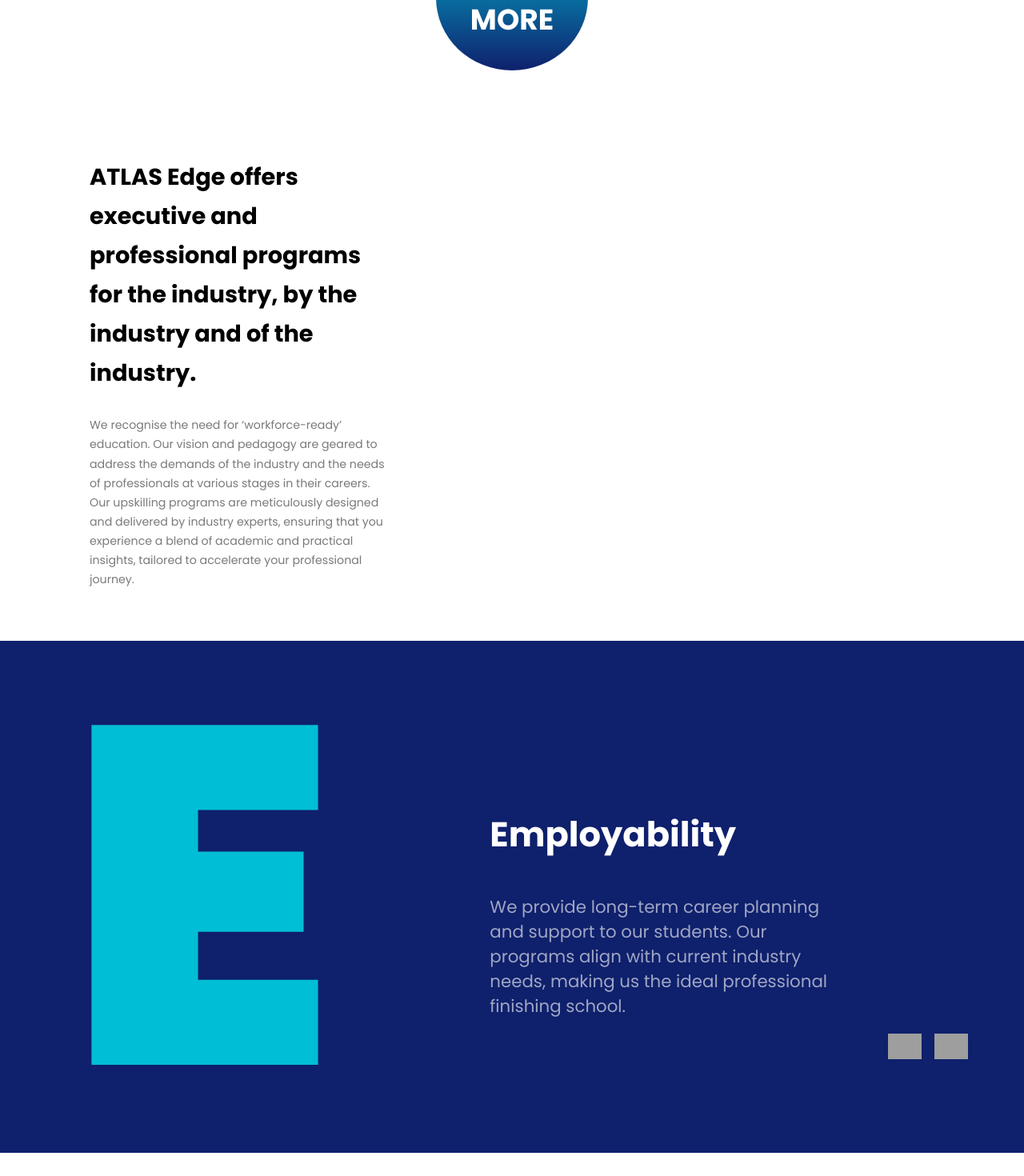
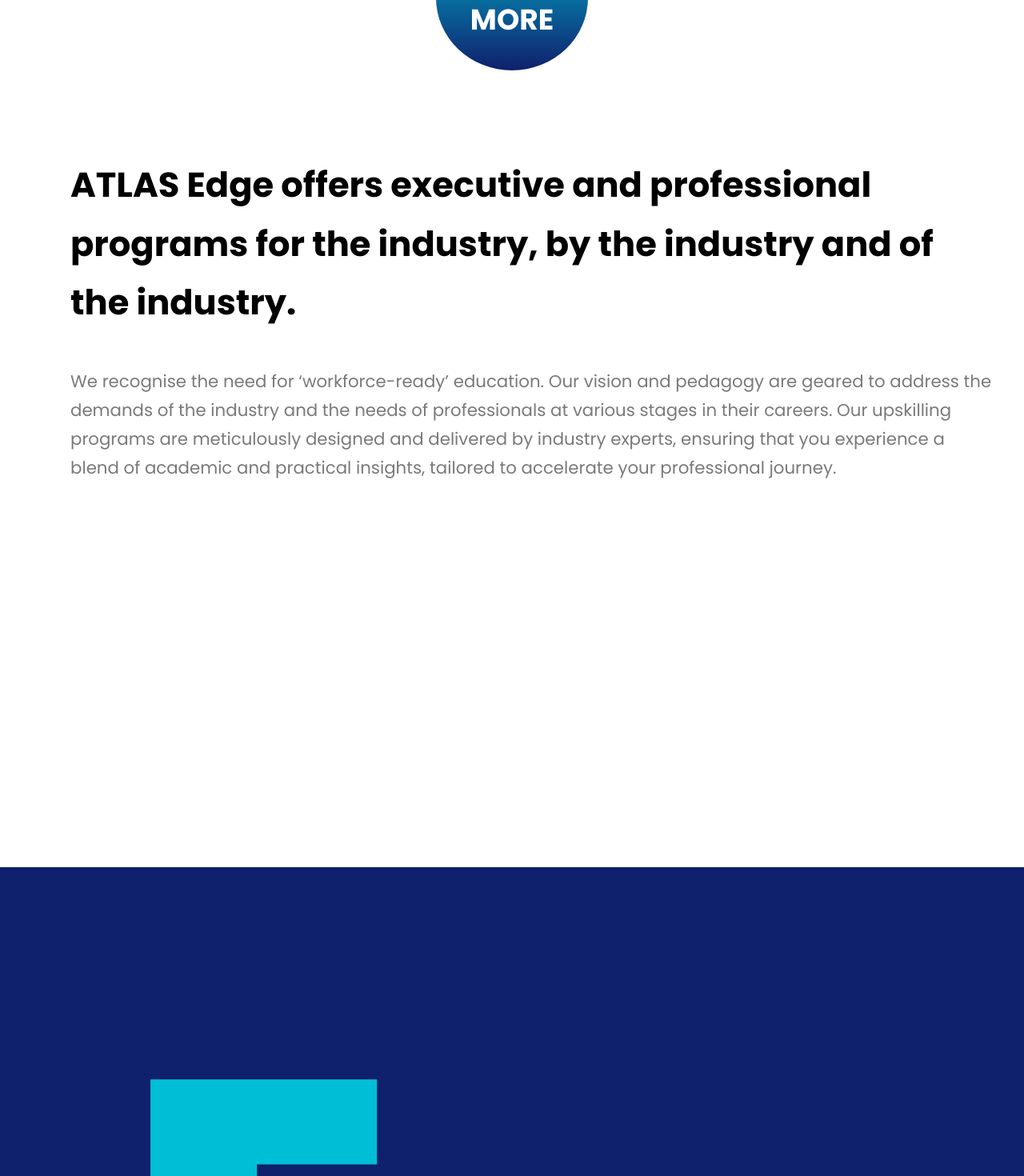
Before and after one commit to abhinaba900/atlas-edge-landing-page, a React (Create React App) app: page / in a window 1280 px wide. Shown: the part 580-2050 px from the top of the page at 80% size. Built offline with nearby package versions, Linux system fonts and the light colour scheme; grey boxes are pictures that could not be loaded.

Commit message:
commit 4

```diff
--- a/src/App.css
+++ b/src/App.css
@@ -1,4 +1,24 @@
 .App{
   width: 100%;
   height: 100%;
+  overflow-x: hidden;
 }
+
+
+@media all and (max-width: 52.75em) {
+
+  body{
+    overflow-x: hidden;
+  }
+
+}
+
+@media screen and (min-width:1024px) and (max-width:1366px) {
+
+  body{
+    overflow-x: hidden;
+  }
+
+
+
+}
--- a/src/component/AtlasEdgeOffer.css
+++ b/src/component/AtlasEdgeOffer.css
@@ -22,15 +22,18 @@
   width: 90%;
   margin: 0 auto;
   /* height: 28em; */
+  padding-right: 1em;
   margin-bottom: 1em;
 }
 
 .atlas-edge-offer-wrapper {
+  width: 100%;
+  height: auto;
   display: flex;
   justify-content: space-between;
   align-self: flex-start;
   align-items: center;
-  padding: 1em;
+  padding: 2em;
 }
 
 #atlas-edge-offer-wrapper {
@@ -88,8 +91,12 @@
 
 @media all and (max-width: 896px) {
   .atlas-edge-offer-wrapper{
-    width: 100%;
+    width: 88%;
     flex-direction: column;
+    overflow-x: hidden;
+    margin: 0;
+    padding: 0;
+    padding-left: 0.8em;
   }
   .atlas-edge-offer-content {
   width: 100%;
@@ -97,9 +104,10 @@
   margin: 0;
   padding: 0;
   line-height: 1.7;
+  margin-bottom: 1em;
 }
  #second-content{
-  width: 100%;
+  width: 90%;
   padding: 1em;
   margin: 0;
   padding: 0;
@@ -112,7 +120,7 @@
  }
 
   .atlas-edge-video-wrapper{
-    width: 100%;
+    width: 90%;
   }
   .common-section {
     width: 100%;
@@ -122,5 +130,72 @@
 }
 
 @media all and (max-width: 1280px) {
+  #atlas-edge-video-wrapper{
+    margin-top: 3em;
+    width: 100%;
+    padding: 1em;
+    display: block;
+    margin: auto;
+  }
+}
+
+@media screen and (min-width:1024px) and (max-width:1366px) {
+
+  .atlas-edge-offer-wrapper{
+    width: 100%;
+    flex-direction: column;
+    overflow-x: hidden;
+  }
+   .atlas-edge-offer-content {
+  width: 100%;
+  padding: 1em;
+  margin: 0;
+  padding: 0;
+  font-size: 1.5em;
+  line-height: 1.7;
+  margin-bottom: 3em;
+}
+
+ #atlas-edge-offer-wrapper{
+   flex-direction: column;
+   align-items: center;
+   font-size: 1.5em;
+ }
+
+ #second-content{
+  width: 90%;
+  padding: 1em;
+ }
 
 }
+
+
+@media screen and (min-width:912px) and (max-width:1368px) {
+
+  .atlas-edge-offer-wrapper{
+    width: 100%;
+    flex-direction: column;
+    overflow-x: hidden;
+  }
+   .atlas-edge-offer-content {
+  width: 100%;
+  padding: 1em;
+  margin: 0;
+  padding: 0;
+  font-size: 1.5em;
+  line-height: 1.7;
+  margin-bottom: 3em;
+}
+
+ #atlas-edge-offer-wrapper{
+   flex-direction: column;
+   align-items: center;
+   font-size: 1.5em;
+ }
+
+ #second-content{
+  width: 90%;
+  padding: 1em;
+ }
+
+}
--- a/src/component/DubbleAutoSlider.css
+++ b/src/component/DubbleAutoSlider.css
@@ -102,3 +102,31 @@
   }
 
 }
+
+
+@media screen and (min-width:1024px) and (max-width:1366px) {
+
+  .app-container{
+    height: 80em;
+    flex-direction: column;
+  }
+  .slider-container{
+    width: 80%;
+  }
+  .button-container{
+    position: static;
+  }
+}
+@media screen and (min-width:912px) and (max-width:1366px) {
+
+  .app-container{
+    height: 80em;
+    flex-direction: column;
+  }
+  .slider-container{
+    width: 80%;
+  }
+  .button-container{
+    position: static;
+  }
+}
--- a/src/component/ScrollingAnimation.css
+++ b/src/component/ScrollingAnimation.css
@@ -15,6 +15,7 @@
   align-items: center;
   justify-content: center;
   flex-direction: column;
+  overflow-x: hidden;
 }
 
 .marquee {
```
